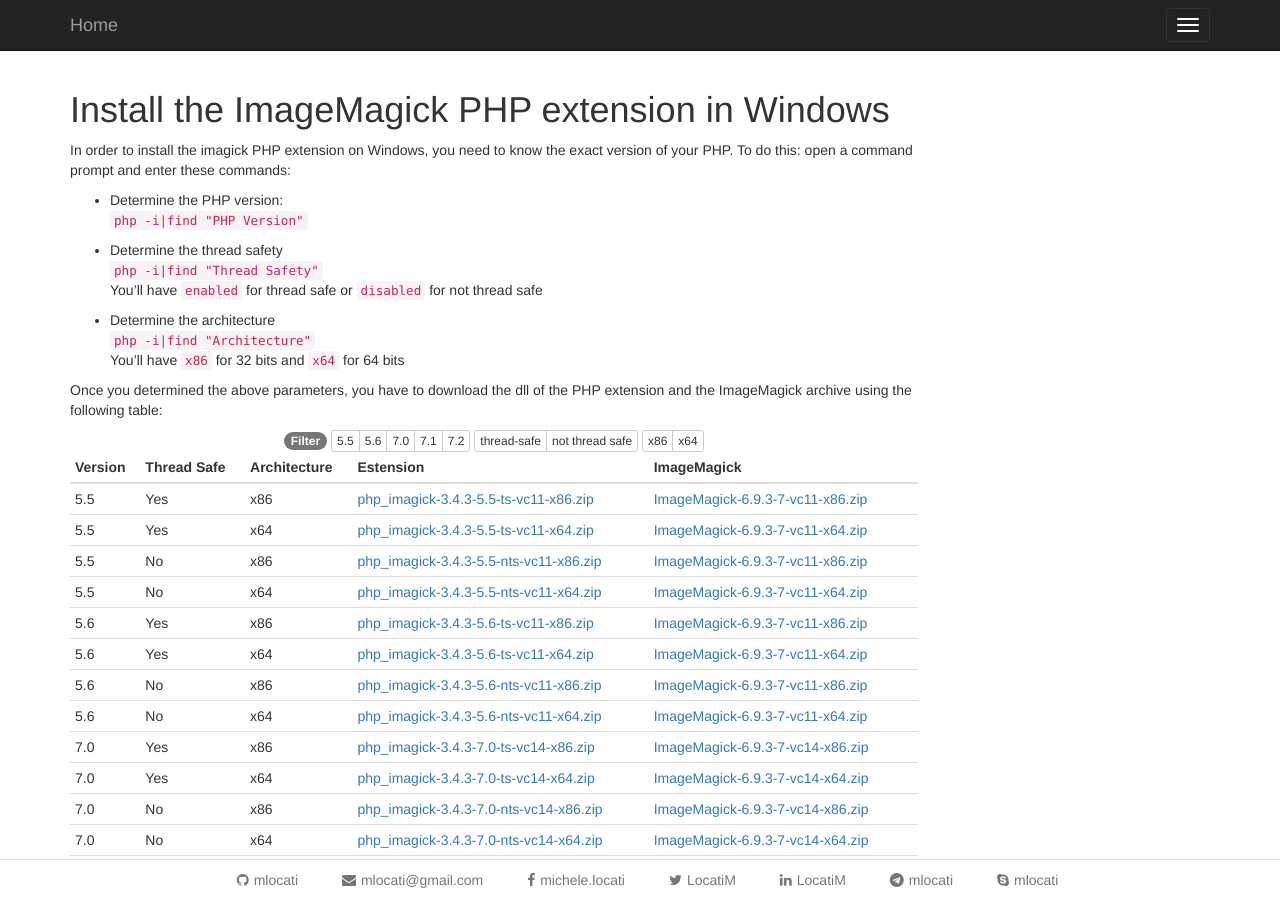
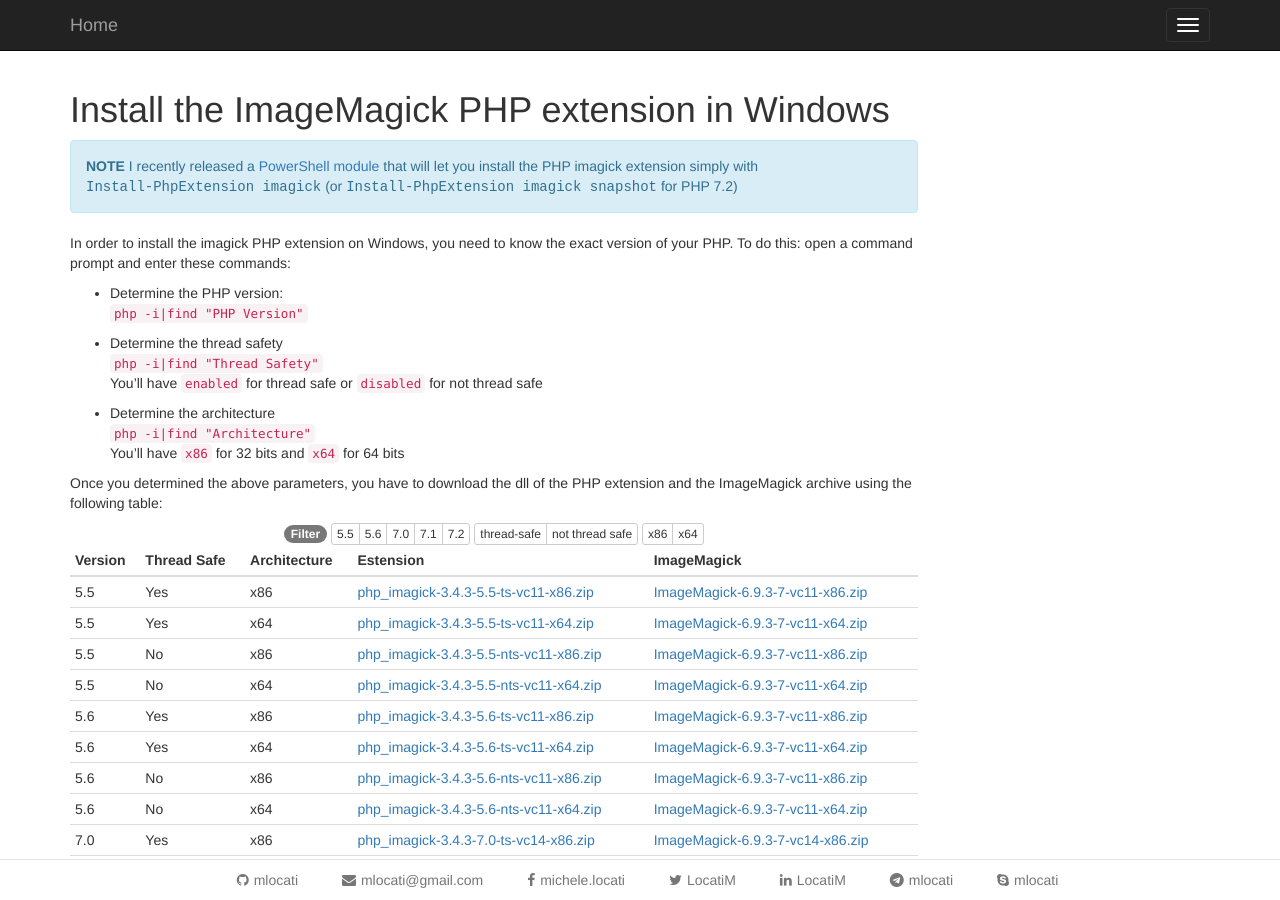
Before and after one commit to mlocati/mlocati.github.io, a Jekyll site: the page built from _articles/php-windows-imagick.md, in a window 1280 px wide and 900 px high. Built offline with Jekyll 4.4.1, drawn with Linux system fonts in a browser that asks for light colours.

Commit message:
Add a note about the PhpManager PowerShell module

```diff
--- a/_articles/php-windows-imagick.md
+++ b/_articles/php-windows-imagick.md
@@ -3,6 +3,10 @@
 description: How to install the ImageMagick PHP extension () in Windows.
 date: 2017-09-13T16:54:00+02:00
 ---
+
+<div class="alert alert-info" role="alert">
+    <strong>NOTE</strong> I recently released a <a href="https://github.com/mlocati/powershell-phpmanager">PowerShell module</a> that will let you install the PHP imagick extension simply with <span style="font-family:monospace;white-space:nowrap">Install-PhpExtension imagick</span> (or <span style="font-family:monospace;white-space:nowrap">Install-PhpExtension imagick snapshot</span> for PHP 7.2)
+</div>
 
 In order to install the imagick PHP extension on Windows, you need to know the exact version of your PHP.
 To do this: open a command prompt and enter these commands:
```
